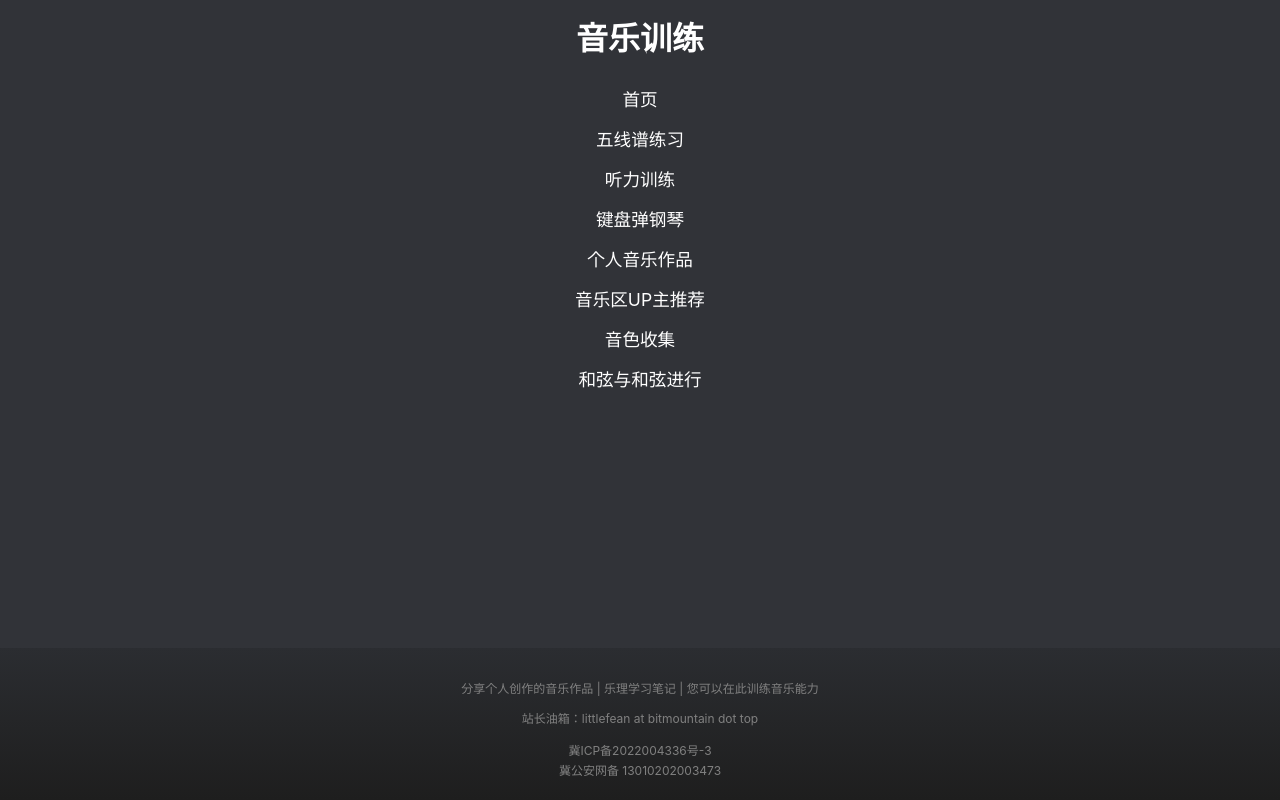
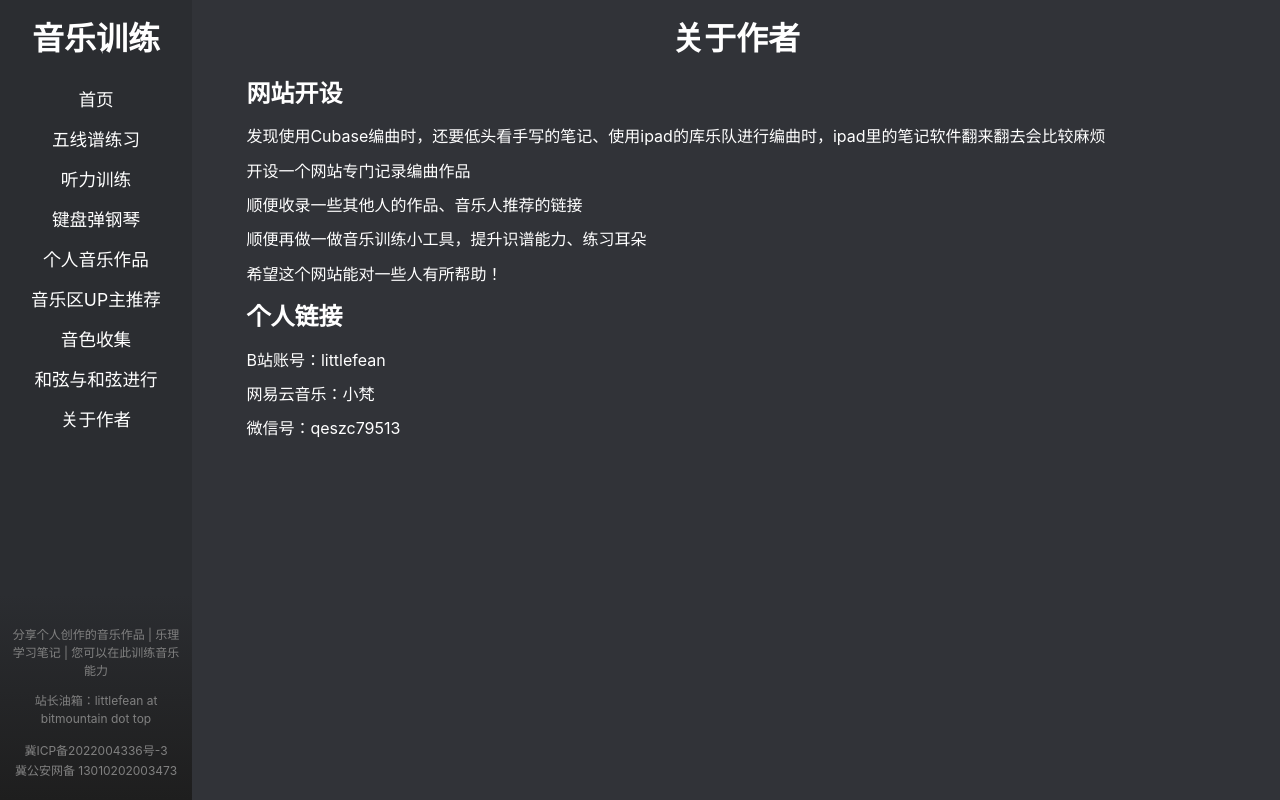
Before and after one commit to MusicPractice/MusicPractice, a Nuxt app: page /about in a window 1280 px wide. Built offline with nearby package versions, Linux system fonts and the light colour scheme.

Commit message:
:sparkles: 增加了内容

```diff
--- a/components/NavBar.vue
+++ b/components/NavBar.vue
@@ -9,6 +9,7 @@
     <NuxtLink to="/uppers">音乐区UP主推荐</NuxtLink>
     <NuxtLink to="/timbre">音色收集</NuxtLink>
     <NuxtLink to="/chord">和弦与和弦进行</NuxtLink>
+    <NuxtLink to="/about">关于作者</NuxtLink>
 
     <div class="bottom-wrapper">
       <p>分享个人创作的音乐作品 | 乐理学习笔记 | 您可以在此训练音乐能力</p>
--- /dev/null
+++ b/pages/about.vue
@@ -0,0 +1,34 @@
+<template>
+  <div class="About">
+    <h1>关于作者</h1>
+    <main>
+      <h2>网站开设</h2>
+      <p>发现使用Cubase编曲时，还要低头看手写的笔记、使用ipad的库乐队进行编曲时，ipad里的笔记软件翻来翻去会比较麻烦</p>
+      <p>开设一个网站专门记录编曲作品</p>
+      <p>顺便收录一些其他人的作品、音乐人推荐的链接</p>
+      <p>顺便再做一做音乐训练小工具，提升识谱能力、练习耳朵</p>
+      <p>希望这个网站能对一些人有所帮助！</p>
+      <h2>个人链接</h2>
+      <p>B站账号：littlefean</p>
+      <p>网易云音乐：小梵</p>
+      <p>微信号：qeszc79513</p>
+    </main>
+  </div>
+</template>
+
+<script>
+
+</script>
+
+<style lang="scss">
+.About {
+  h1 {
+    text-align: center;
+  }
+
+  main {
+    width: 90%;
+    margin: 0 auto;
+  }
+}
+</style>
--- a/pages/chord.vue
+++ b/pages/chord.vue
@@ -22,10 +22,13 @@
     <ul>
       <li>1245：刚学Cubase的时候老师给推荐的和弦进行</li>
       <li>1645：阳光感，大调，（褐色回忆/林荫小路）第二个6可以改为一个七和弦</li>
+      <li>1 6m7 4 5sus</li>
+      <li>1625：《风吹麦浪》</li>
       <li>1451 CFGC：超级阳光开朗的大调，《单调有界必有极限》</li>
+      <li>1add9 - 4 - 5 - 1add9：我们都需要勇气...</li>
       <li>1545：非常阳光的和弦进行，小米的来电铃声</li>
+      <li>1564：经典流行，《let it be》</li>
       <li>1325：雪夜山谷，温馨感</li>
-      <li>4536251：经典流行歌曲的和弦进行（稍微有点伤感）</li>
       <li>251进行：大调Dm G C 小调 Ddim G Cm ，可以三全音替代 Dmin7 G7 Cmaj7 小调：Dmin7 Db7 Cmaj7</li>
       <li>1314451 C-Em-C-F-F-G7-C：整活的空耳旋律抽取的和弦进行，《甘美风来》</li>
     </ul>
@@ -34,24 +37,45 @@
       <li>6543：小调和弦进行，黑暗风格（残梦霓虹的末日挽歌）末日火山</li>
       <li>6543 6523：对上面和弦进行的扩展（孤独星球）</li>
       <li>6541 6545：宏大史诗感（核污水时代）（三和弦的三级音向上八度）</li>
-      <li>6415 641(sus2)5：悲伤感小调（暗夜花火）</li>
+      <li>6415 641(sus2)5：悲伤感小调（暗夜花火），事实上，好多的较为悲伤的歌曲都使用了这个和弦进行</li>
+      <li>6415：《杀破狼》</li>
       <li>6533 6543：信息茧房</li>
       <li>6543 234(2大)：《流星云》</li>
       <li>6536：残梦霓虹的《好戏开场》弦乐断奏和弦，张力</li>
       <li>2456：小调但不悲伤，大提琴但拉2456不是三和弦，《虫战》</li>
+      <li>2516：《贝加尔湖畔》</li>
+      <li>6451：《偏爱》、《七里香》</li>
       <li>2615：适合战斗类游戏音乐的编曲（然后改成F调）《铁锈战争》</li>
-      <li>4566：视频教程里看的小调常用和弦进行，结束的时候就F-> G-> Am</li>
+      <li>4566：《晚夜微雨问海棠》视频教程里看的小调常用和弦进行，结束的时候就F-> G-> Am</li>
+      <li>4565(最好升成D调)：（遗憾的惆怅）一个老外教的，要把第三音向上翻阅八度</li>
+      <li>3456(最好升成F#调)：（温馨中带有惆怅）一个老外教的，要把第三音向上翻阅八度，然后第一个和弦和最后一个和弦的最高音塞满全部</li>
+      <li>6524(最好降成Bb调)：（凄凉悲伤）一个老外教的，要把第三音向上翻阅八度，然后前三个注释和弦都补充最后一个和弦的最高音</li>
+      <li>G D A B （G调的小忧伤）：三音上翻八度，前两个小节温馨温暖，后两个小节突然忧伤</li>
     </ul>
     <h2>古典/流行</h2>
     <ul>
-      <li>卡农进行：C-G-Am-Em-F-C-F-G（15634145）</li>
-      <li>平凡之路：G-Am-Bm-C-D-Em（G大调）===>转C后是：C-Dm-Em-F-G-Em（123453）</li>
+      <li>卡农进行：C-G-Am-Em-F-C-F-G（15634145）（15634125也可）</li>
+      <li>卡农变体：17654321、或者17654325</li>
+      <!-- <li>平凡之路：G-Am-Bm-C-D-Em（G大调）===>转C后是：C-Dm-Em-F-G-Em（123453）</li> -->
+      <li>经典流行：4536251：经典流行歌曲的和弦进行（稍微有点伤感）</li>
+      <li>经典流行变体：4436251</li>
     </ul>
     <h2>影视/史诗乐/系列</h2>
     <ul>
       <li>《盗梦空间》：[2（向下转位1）-6（三级音上八度）-1-5（中上八度）]-[24（中替3上八度）15]，整个从C升成G调</li>
       <li>《盗梦空间》：Am-Em-G-D（一个b站评论）+C G B F#</li>
-
+    </ul>
+    <h2>终止式的和弦进行</h2>
+    <ul>
+      <li>变格终止：Dm7 -> G -> Fm -> C</li>
+      <li>阻碍终止：Dm7 -> G -> Am</li>
+      <li>借用和弦：Dm7 -> G -> Ab -> Bb -> C</li>
+    </ul>
+    <h2>和弦小技巧</h2>
+    <ul>
+      <li>转位（基操）</li>
+      <li>将三级音向上一个八度，国外和电音常用</li>
+      <li>不同的套路和弦之间可以进行东拼西凑，比如卡农进行和经典流行进行拼接</li>
     </ul>
   </div>
 </template>
--- a/pages/timbre.vue
+++ b/pages/timbre.vue
@@ -352,7 +352,6 @@ export default {
             software: cubase2,
             describe: '相比上一个单调一些'
           },
-
           {
             name: 'Dark Pad',
             software: cubase2,
```
